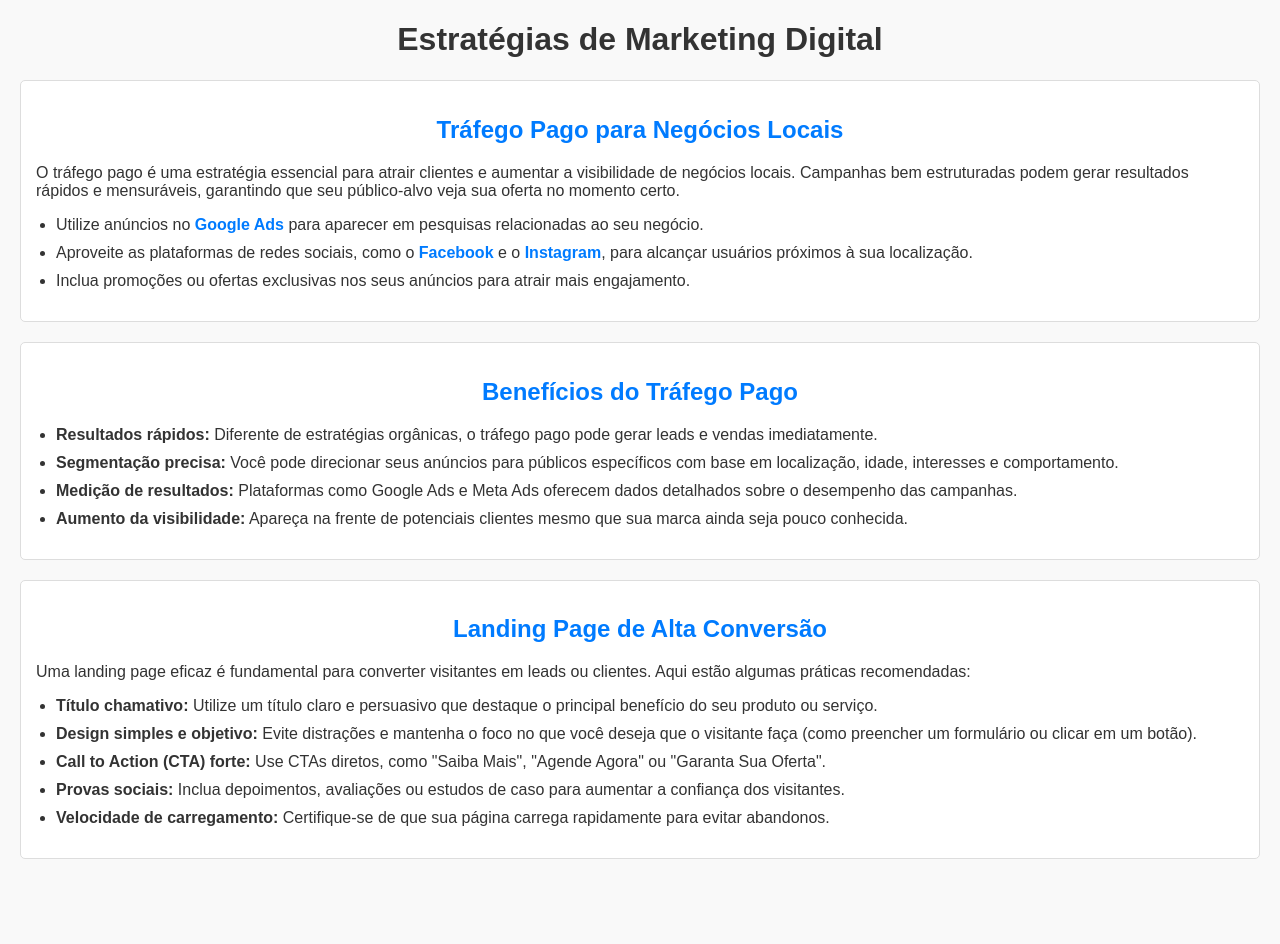
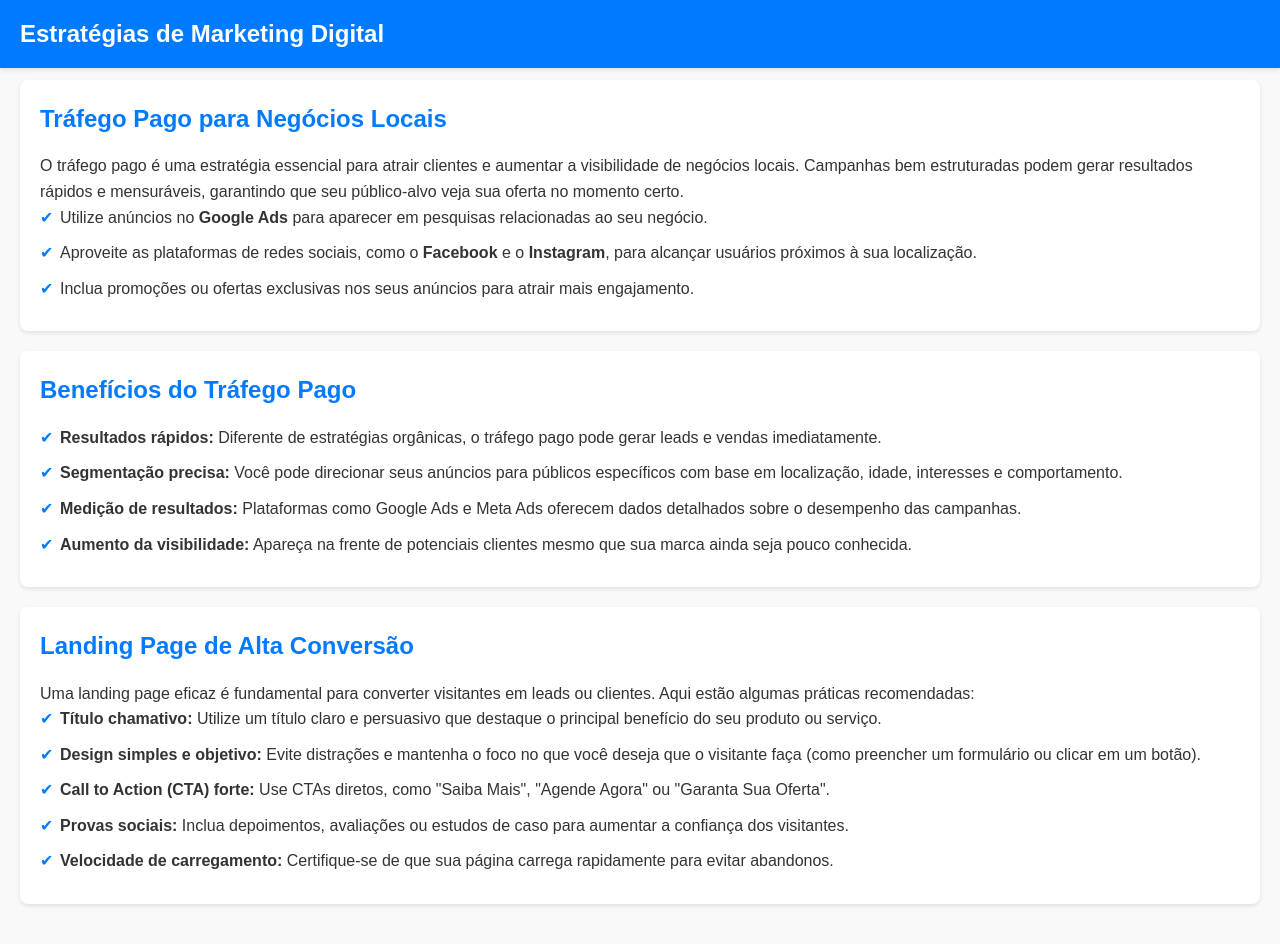
Before and after one commit to lucasmartinsanalista/Marketing-Digital, a plain HTML site: page index.html in a window 1280 px wide. Before the commit the page ends 879 px from the top, so only its background shows below. Drawn offline with Linux system fonts and the light colour scheme.

Commit message:
Update index.html
Signed-off-by: lucasmartinsanalista <97494275+lucasmartinsanalista@users.noreply.github.com>

```diff
--- a/index.html
+++ b/index.html
@@ -3,50 +3,96 @@
 <head>
     <meta charset="UTF-8">
     <meta name="viewport" content="width=device-width, initial-scale=1.0">
-    <title>Tráfego Pago e Estratégias Locais</title>
+    <title>Estratégias de Marketing Digital</title>
     <style>
+        /* Reset básico */
+        * {
+            margin: 0;
+            padding: 0;
+            box-sizing: border-box;
+        }
+
         body {
             font-family: Arial, sans-serif;
-            margin: 20px;
+            line-height: 1.6;
+            color: #333;
             background-color: #f9f9f9;
-            color: #333;
         }
-        h1, h2 {
-            text-align: center;
-            color: #333;
+
+        header {
+            position: fixed;
+            top: 0;
+            left: 0;
+            width: 100%;
+            background-color: #007bff;
+            color: #fff;
+            padding: 15px 20px;
+            z-index: 1000;
+            box-shadow: 0 2px 5px rgba(0, 0, 0, 0.1);
+        }
+
+        header h1 {
+            font-size: 1.5rem;
+        }
+
+        main {
+            padding: 80px 20px 20px;
+        }
+
+        .section {
+            background-color: #fff;
+            margin-bottom: 20px;
+            border-radius: 8px;
+            box-shadow: 0 2px 4px rgba(0, 0, 0, 0.1);
+            padding: 20px;
+        }
+
+        .section h2 {
+            color: #007bff;
+            margin-bottom: 15px;
+        }
+
+        ul {
+            list-style: none;
+            padding: 0;
+        }
+
+        ul li {
+            margin-bottom: 10px;
+            padding-left: 20px;
+            position: relative;
+        }
+
+        ul li::before {
+            content: "✔";
+            position: absolute;
+            left: 0;
+            color: #007bff;
+        }
+
+        /* Responsividade */
+        @media (max-width: 768px) {
+            header h1 {
+                font-size: 1.2rem;
             }
             .section {
                 padding: 15px;
-            border: 1px solid #ddd;
-            border-radius: 5px;
-            margin-bottom: 20px;
-            background-color: #fff;
             }
-        .section h2 {
-            color: #007bff;
-        }
-        ul {
-            list-style-type: disc;
-            padding-left: 20px;
-        }
-        li {
-            margin-bottom: 10px;
-        }
-        .highlight {
-            font-weight: bold;
-            color: #007bff;
         }
     </style>
 </head>
 <body>
+    <header>
         <h1>Estratégias de Marketing Digital</h1>
+    </header>
 
+    <main>
         <div class="section">
             <h2>Tráfego Pago para Negócios Locais</h2>
             <p>O tráfego pago é uma estratégia essencial para atrair clientes e aumentar a visibilidade de negócios locais. Campanhas bem estruturadas podem gerar resultados rápidos e mensuráveis, garantindo que seu público-alvo veja sua oferta no momento certo.</p>
             <ul>
-            <li>Utilize anúncios no <span class="highlight">Google Ads</span> para aparecer em pesquisas relacionadas ao seu negócio.</li>
-            <li>Aproveite as plataformas de redes sociais, como o <span class="highlight">Facebook</span> e o <span class="highlight">Instagram</span>, para alcançar usuários próximos à sua localização.</li>
+                <li>Utilize anúncios no <strong>Google Ads</strong> para aparecer em pesquisas relacionadas ao seu negócio.</li>
+                <li>Aproveite as plataformas de redes sociais, como o <strong>Facebook</strong> e o <strong>Instagram</strong>, para alcançar usuários próximos à sua localização.</li>
                 <li>Inclua promoções ou ofertas exclusivas nos seus anúncios para atrair mais engajamento.</li>
             </ul>
         </div>
@@ -72,5 +118,6 @@
                 <li><strong>Velocidade de carregamento:</strong> Certifique-se de que sua página carrega rapidamente para evitar abandonos.</li>
             </ul>
         </div>
+    </main>
 </body>
 </html>
```
Lines whose indentation alone changed are shown as unchanged.
